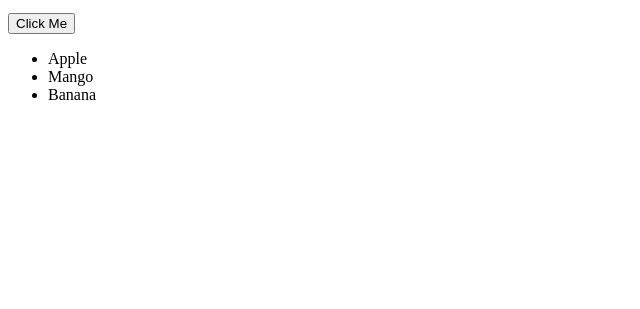
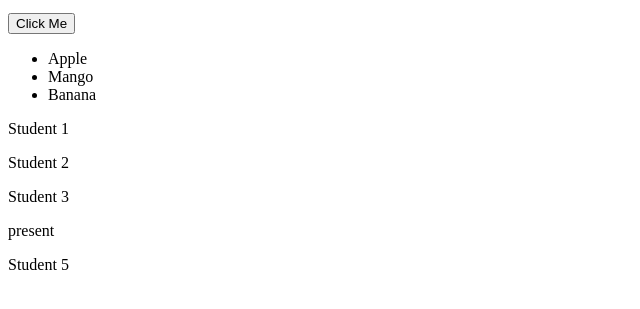
Before and after one commit to SandeepAanjana93/frontend-projects, a plain HTML site: page js_projetcs/array/traversing.html in a window 1280 px wide. Shown: the part 101-410 px from the top of the page, without its empty margins (0-640 px from the left). Drawn offline with Linux system fonts and the light colour scheme.

Commit message:
update file

```diff
--- a/js_projetcs/array/traversing.html
+++ b/js_projetcs/array/traversing.html
@@ -16,6 +16,13 @@
         <li>Mango</li>
         <li>Banana</li>
     </ul>
+    <div id="box">
+        <p id="one">Student 1</p>
+        <p class="list" id="two">Student 2</p>
+        <p id="three">Student 3</p>
+        <p id="four">Student 4</p>
+        <p id="five">Student 5</p>
+    </div>
     <script>
         let parent = document.getElementById("heading")
         console.log(parent.parentNode)
@@ -32,6 +39,16 @@
             console.log(child.children[i])
             console.log(child.children[i].innerText)
         }
+        let box = document.getElementById("one")
+        let box2 = document.getElementById("five")
+        let box3 = document.getElementById("three")
+        console.log(box.nextElementSibling)
+        console.log(box2.previousElementSibling)
+        console.log(box.nextElementSibling.nextElementSibling.nextElementSibling.nextElementSibling)
+        console.log(box2.previousElementSibling.previousElementSibling.previousElementSibling.previousElementSibling)
+        box3.nextElementSibling.innerText = "present"
+        console.log(box3.previousElementSibling.className)
+
     </script>
 </body>
 </html>
```
